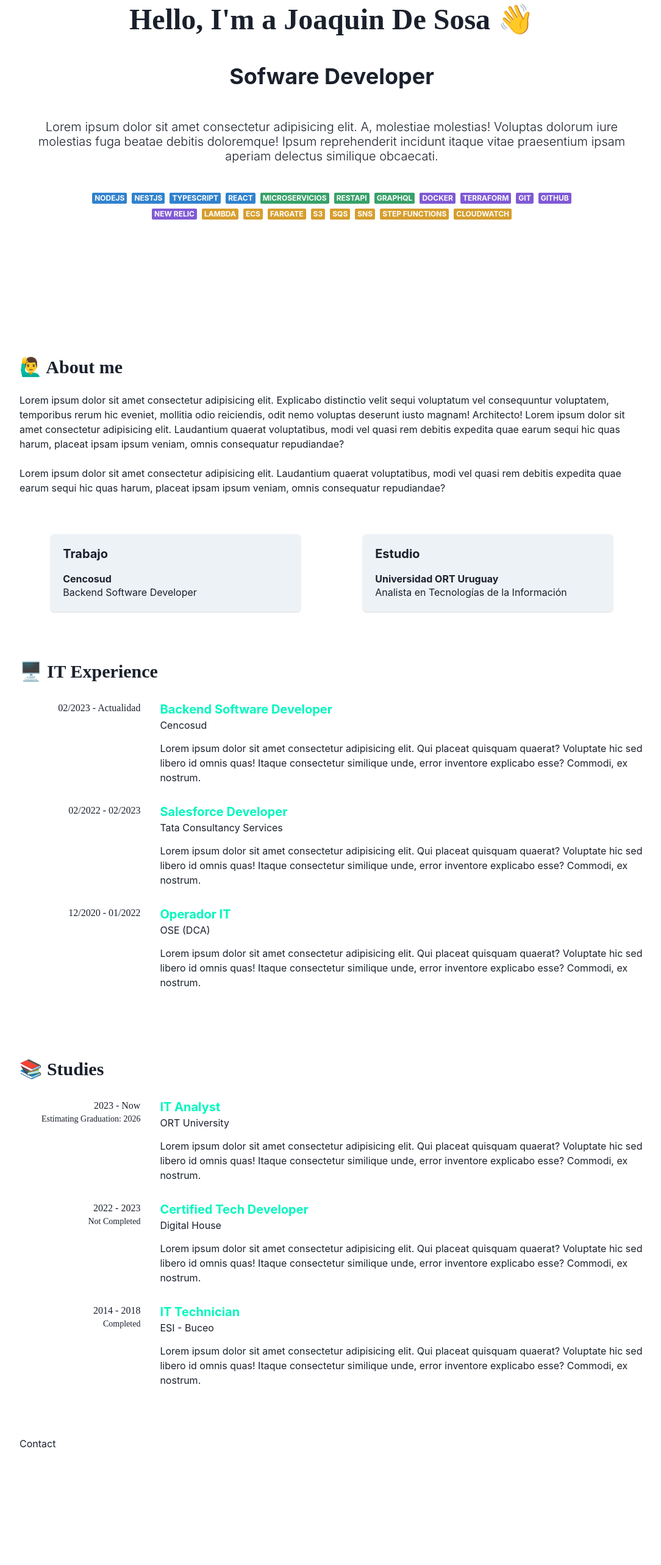
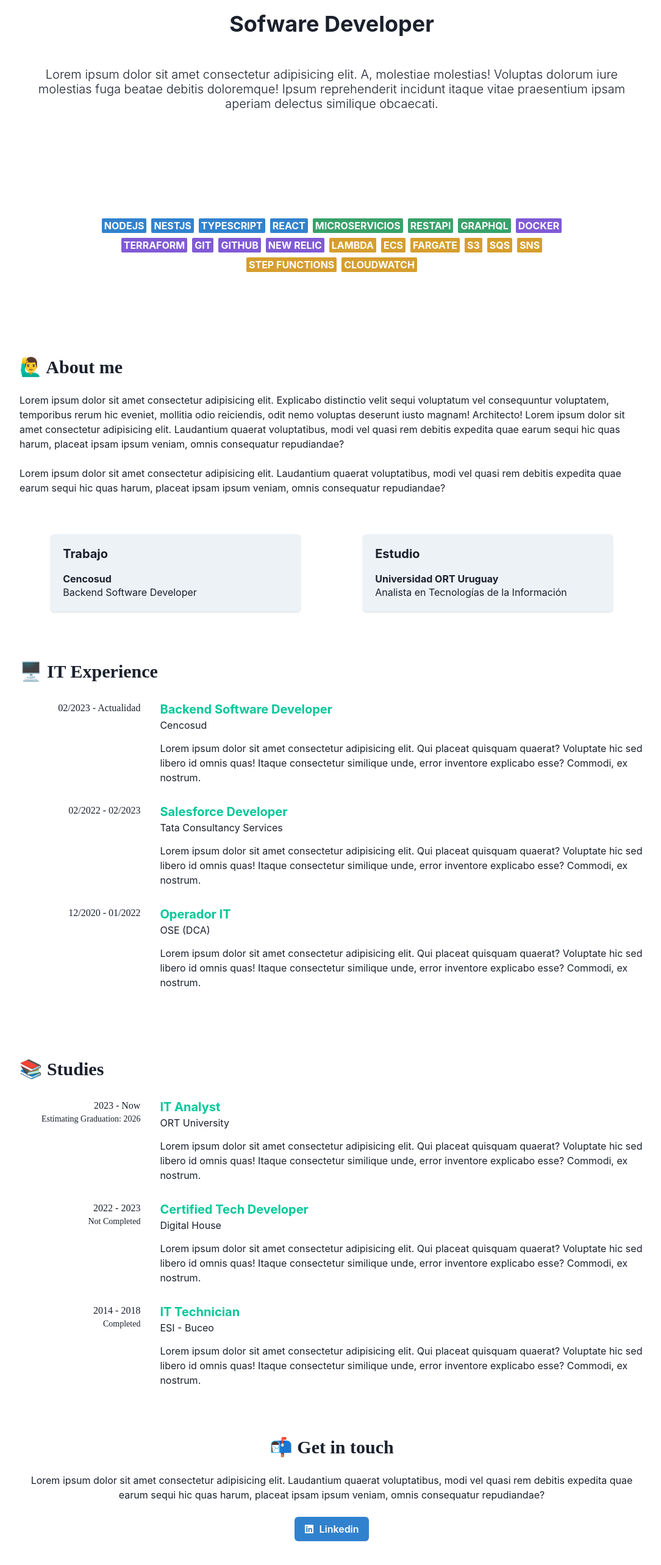
Before and after one commit to joaquinzxy/dev-portfolio, a React (Vite) app: page / in a window 1280 px wide. Shown: the part 216-2782 px from the top of the page at 61% size, without its empty margins (96-1180 px from the left). Before the commit the page ends 2595 px from the top, so only its background shows below. Built offline with nearby package versions, Linux system fonts and the light colour scheme; a web font is replaced by a local one.

Commit message:
contact added

```diff
--- a/index.css
+++ b/index.css
@@ -22,5 +22,5 @@
 
 ::selection {
   color: rgb(0, 0, 0); /* Text color when selected */
-  background-color: #00f7be; /* Background color when selected */
+  background-color: #00fec3; /* Background color when selected */
 }
--- a/src/components/experience/ExperienceCard.jsx
+++ b/src/components/experience/ExperienceCard.jsx
@@ -13,7 +13,7 @@ export const ExperienceCard = ({ experience = {} }) => {
         }
       </Box>
       <Box w={'80%'}>
-        <Heading size={'md'} style={{color: '#00f7be'}}>{position}</Heading>
+        <Heading size={'md'} style={{color: useColorModeValue('#00c899', '#00f7be')}}>{position}</Heading>
         <Heading size={'sm'} mt={'0.3rem'} mb={'1rem'} fontWeight={400}>{company}</Heading>
         <p>
           {description}
--- a/src/components/sections/Contact.jsx
+++ b/src/components/sections/Contact.jsx
@@ -1,7 +1,21 @@
-import React from 'react'
+import { Box, Button, Heading } from '@chakra-ui/react';
+import { FaLinkedin } from "react-icons/fa";
+import React from 'react';
+import { CurrentCard } from '../about/CurrentCard';
 
 export const Contact = () => {
+
   return (
-    <div>Contact</div>
-  )
-}
+    <Box mb={'8rem'}>
+      <Box gap={'1.5rem'} display={'flex'} flexDir={'column'} justifyContent={'flex-start'} alignItems={'center'} textAlign={'center'}>
+        <Heading size={'lg'} fontFamily={'Px-Grotesk'}>
+          📬 Get in touch
+        </Heading>
+        <p>
+        Lorem ipsum dolor sit amet consectetur adipisicing elit. Laudantium quaerat voluptatibus, modi vel quasi rem debitis expedita quae earum sequi hic quas harum, placeat ipsam ipsum veniam, omnis consequatur repudiandae?
+        </p>
+        <Button leftIcon={<FaLinkedin/>} colorScheme='blue'>Linkedin</Button>
+      </Box>
+    </Box>
+  );
+};
--- a/src/components/sections/Hero.jsx
+++ b/src/components/sections/Hero.jsx
@@ -17,8 +17,6 @@ export const Hero = () => {
   const toggleLanguage = () => {
     i18n.changeLanguage(i18n.language === 'en' ? 'es' : 'en');
   };
-
-  //   Lambda - ECS - Fargate - S3 - SQS - SNS - Step Functions - CloudWatch - NodeJS - NestJS - TypeScript - React - Microservicios - RestAPI - GraphQL - Docker - Terraform- Git - Github  - New Relic
 
   const skillset = [
     {
@@ -144,7 +142,7 @@ export const Hero = () => {
           doloremque! Ipsum reprehenderit incidunt itaque vitae praesentium
           ipsam aperiam delectus similique obcaecati.
         </Heading>
-        <Box>
+        <Box mt={'8rem'}>
           <Box
             display={'flex'}
             flexWrap={'wrap'}
@@ -157,6 +155,7 @@ export const Hero = () => {
               <Badge
                 key={index}
                 variant={'solid'}
+                fontSize='1rem'
                 colorScheme={
                   skill.type === 'lang'
                     ? 'blue'
```
